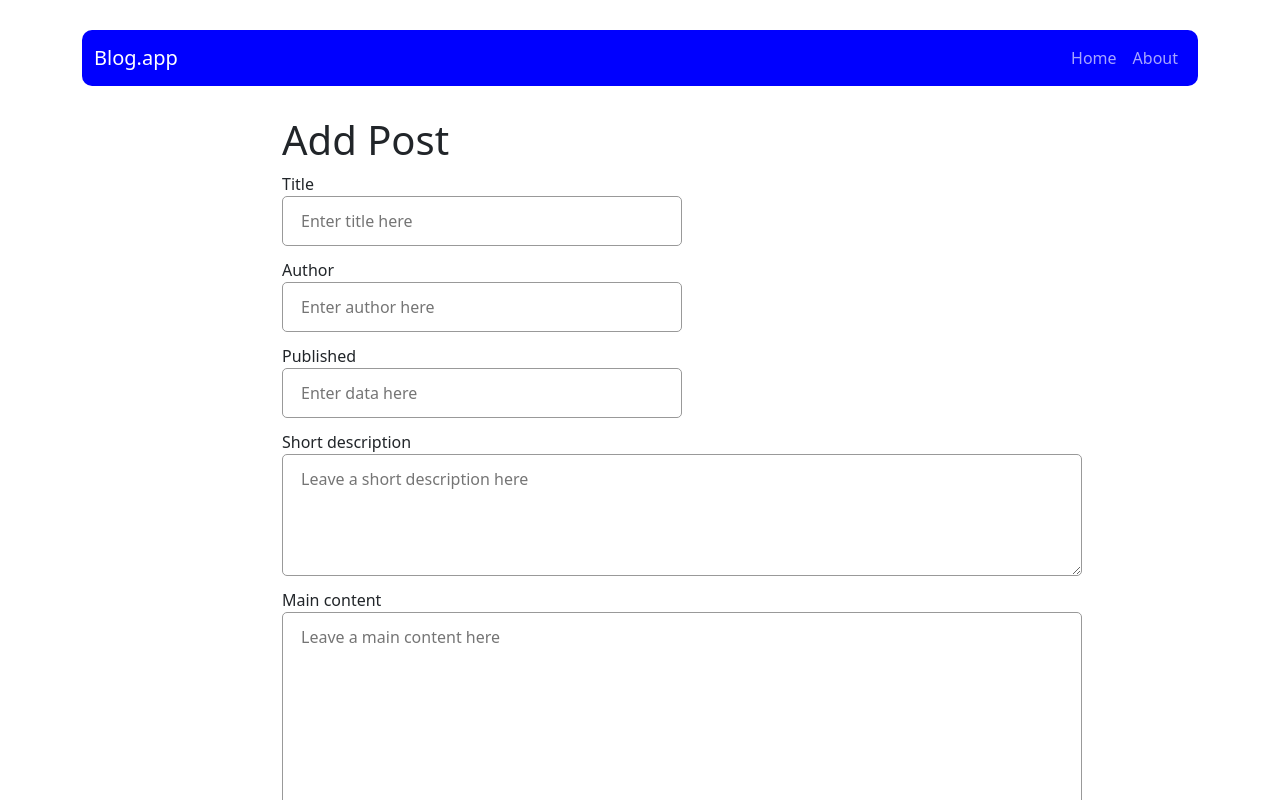
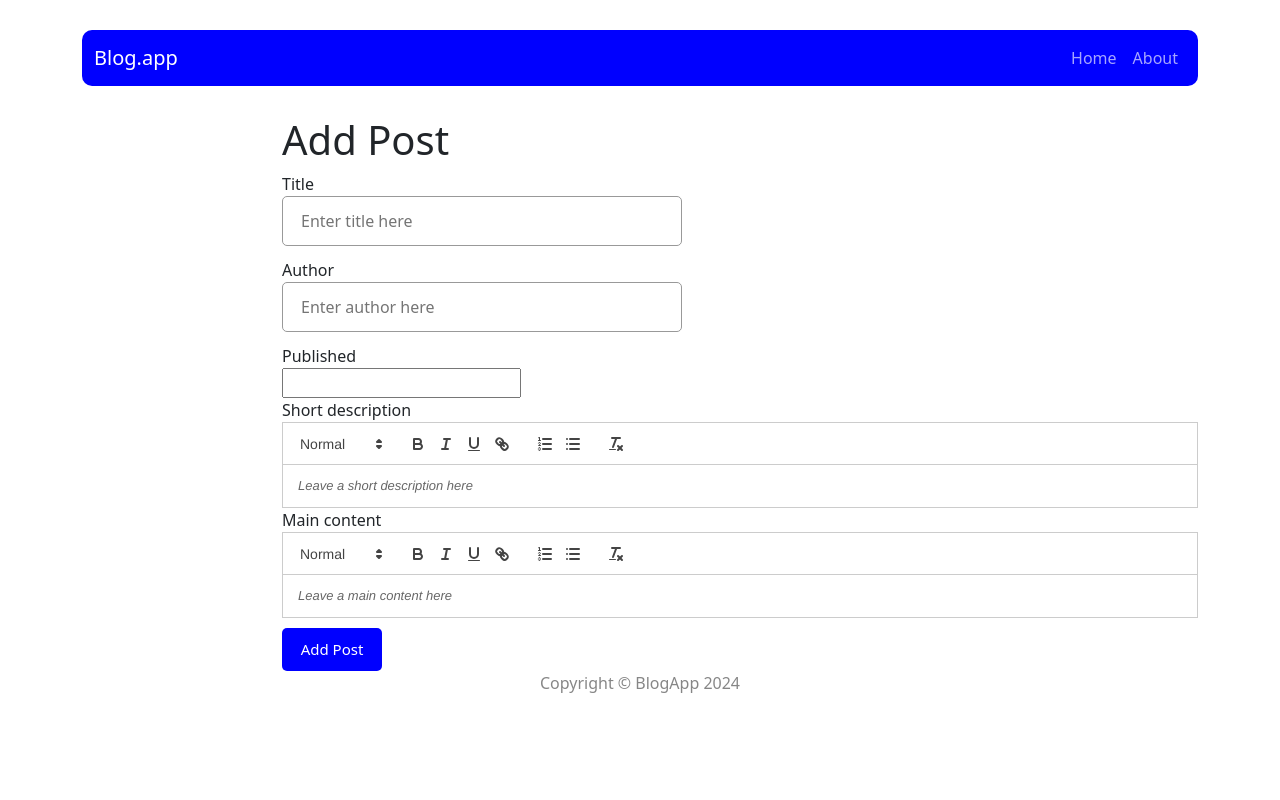
Before and after one commit to kalipp1/CRUD_react, a React (Create React App) app in the folder crud/: page /post/add in a window 1280 px wide. Shown: the top 800 px of the page. Built offline with nearby package versions, Linux system fonts and the light colour scheme.

Commit message:
add Wroking date Picker

```diff
--- a/crud/package.json
+++ b/crud/package.json
@@ -13,7 +13,9 @@
     "react": "^18.3.1",
     "react-bootstrap": "2.8.0",
     "react-clsx": "^1.1.2",
+    "react-datepicker": "^7.5.0",
     "react-dom": "^18.3.1",
+    "react-quill": "^2.0.0",
     "react-redux": "8.1.2",
     "react-router-dom": "6.15.0",
     "react-scripts": "5.0.1",
--- a/crud/src/components/features/PostForm/PostForm.js
+++ b/crud/src/components/features/PostForm/PostForm.js
@@ -5,6 +5,10 @@ import { addPost } from '../../../redux/postsRedux';
 import { useDispatch } from 'react-redux';
 import { useState } from 'react';
 import { useNavigate } from 'react-router-dom';
+import ReactQuill from 'react-quill';
+import 'react-quill/dist/quill.snow.css';
+import DatePicker from "react-datepicker";
+import "react-datepicker/dist/react-datepicker.css";
 
 const PostForm = ({ action, actionText, ...props}) => {
     const [title, setTitle] = useState(props.title || '');
@@ -22,10 +26,11 @@ const PostForm = ({ action, actionText, ...props}) => {
         <form className={styles.form} onSubmit={handleSubmit}>
         Title <TextInput value={title} placeholder={'Enter title here'} onChange={e => setTitle(e.target.value)} />
         Author <TextInput value={author} placeholder={'Enter author here'} onChange={e => setAuthor(e.target.value)} />
-        Published <TextInput value={publishedDate} placeholder={'Enter data here'} onChange={e => setPublishedDate(e.target.value)} />
-        Short description <TextArea value={shortDescription} rows={4} cols={50} placeholder={'Leave a short description here'} onChange={e => setShortDescription(e.target.value)} />
-        Main content <TextArea value={content} rows={15} cols={50} placeholder={'Leave a main content here'} onChange={e => setContent(e.target.value)} />
-        <button>{actionText}</button>
+        Published <DatePicker selected={publishedDate} onChange={(date) => setPublishedDate(date)} />
+        {/* Published <TextInput value={publishedDate} placeholder={'Enter data here'} onChange={e => setPublishedDate(e.target.value)} /> */}
+        Short description <ReactQuill theme='snow' placeholder='Leave a short description here' value={shortDescription} onChange={setShortDescription} />
+        Main content <ReactQuill theme="snow" placeholder='Leave a main content here' value={content} onChange={setContent} />
+        <button className={styles.buttonAdd}>{actionText}</button>
     </form>
     );
 
--- a/crud/src/components/features/PostForm/PostForm.module.scss
+++ b/crud/src/components/features/PostForm/PostForm.module.scss
@@ -1,7 +1,7 @@
 .form {
     display: flex;
     flex-direction: column;
-    button{
+    .buttonAdd{
         padding: 10px;
         font-size: 15px;
         color: white;
@@ -9,5 +9,6 @@
         border: none;
         border-radius: 5px;
         width: 100px;
+        margin-top: 10px;
     }
 }
--- a/crud/src/components/pages/Home/Home.js
+++ b/crud/src/components/pages/Home/Home.js
@@ -3,6 +3,7 @@ import { useSelector } from 'react-redux';
 import { getAllPosts } from '../../../redux/postsRedux';
 import Nav from 'react-bootstrap/Nav';
 import { NavLink } from 'react-router-dom';
+import dateToStr from '../../../utils/dateToStr';
 
 const Home = () => {
     const posts = useSelector(getAllPosts);
@@ -21,9 +22,9 @@ const Home = () => {
                         <h4>{post.title}</h4>
                         <div className={styles.info}>
                         <span className={styles.infoItem}><b>Author: </b><p>{post.author}</p></span>
-                        <span className={styles.infoItem}><b>Published: </b><p>{post.publishedDate}</p></span>
+                        <span className={styles.infoItem}><b>Published: </b><p>{dateToStr(new Date(post.publishedDate))}</p></span>
                         </div>
-                        <p>{post.shortDescription}</p>
+                        <p dangerouslySetInnerHTML={{ __html: post.shortDescription }} />
                         <Nav>
                             <Nav.Link as={NavLink} to={"/post/"+post.id}><button className={styles.button}>Read more</button></Nav.Link>
                         </Nav>
--- a/crud/src/components/pages/Post/Post.js
+++ b/crud/src/components/pages/Post/Post.js
@@ -8,6 +8,7 @@ import DeleteButton from '../../views/DeleteButton/DeleteButton';
 import { useDispatch } from 'react-redux';
 import { removePost } from '../../../redux/postsRedux';
 import { Navigate } from 'react-router-dom';
+import dateToStr from '../../../utils/dateToStr';
 
 const Post = () => {
     const { postId } = useParams();
@@ -32,9 +33,9 @@ const Post = () => {
         <article>
             <div className={styles.info}>
                 <span className={styles.infoItem}><b>Author: </b><p>{post.author}</p></span>
-                <span className={styles.infoItem}><b>Published: </b><p>{post.publishedDate}</p></span>
+                <span className={styles.infoItem}><b>Published: </b><p>{dateToStr(new Date(post.publishedDate))}</p></span>
             </div>
-            <p className={styles.description}>{post.shortDescription}</p>
+            <p className={styles.description} dangerouslySetInnerHTML={{ __html: post.shortDescription }} />
         </article>
       </div>
     );
--- a/crud/src/redux/initialState.js
+++ b/crud/src/redux/initialState.js
@@ -5,7 +5,7 @@ const initialState = {
             title: 'Cooking',
             shortDescription: 'Cooking dishes ...',
             content: 'Food',
-            publishedDate: '02-02-2022',
+            publishedDate: new Date('2022-02-02'),
             author: 'John Doe'
       },
       {
@@ -13,7 +13,7 @@ const initialState = {
             title: 'Listening',
             shortDescription: 'Listening to music ...',
             content: 'Music',
-            publishedDate: '13-08-2023',
+            publishedDate: new Date('2023-08-13'),
             author: 'David Copper'
       },
       {
@@ -21,7 +21,7 @@ const initialState = {
             title: 'Watching',
             shortDescription: 'Watching movies ...',
             content: 'Movies',
-            publishedDate: '29-11-2024',
+            publishedDate: new Date('2024-11-29'),
             author: 'Gustav Field'
       }
     ]
--- /dev/null
+++ b/crud/src/utils/dateToStr.js
@@ -0,0 +1,9 @@
+const dateToStr = (date) => {
+    const month = String(date.getMonth() + 1).padStart(2, '0');
+    const day = String(date.getDate()).padStart(2, '0');
+    const year = date.getFullYear();
+
+    return `${month}/${day}/${year}`;
+};
+
+export default dateToStr;
```
Also changed, not shown: 2 other files (tests, documents, lock files or other folders).
